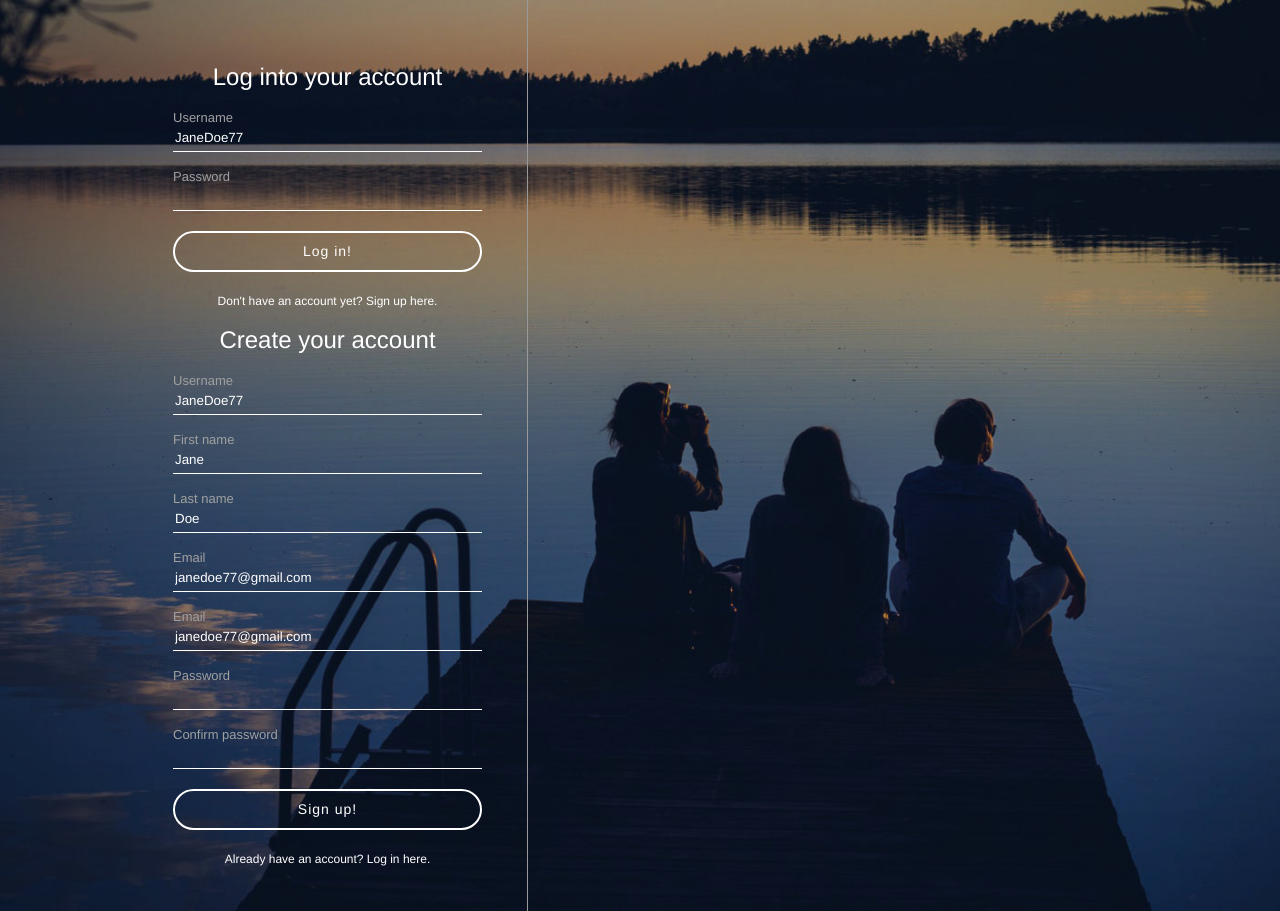
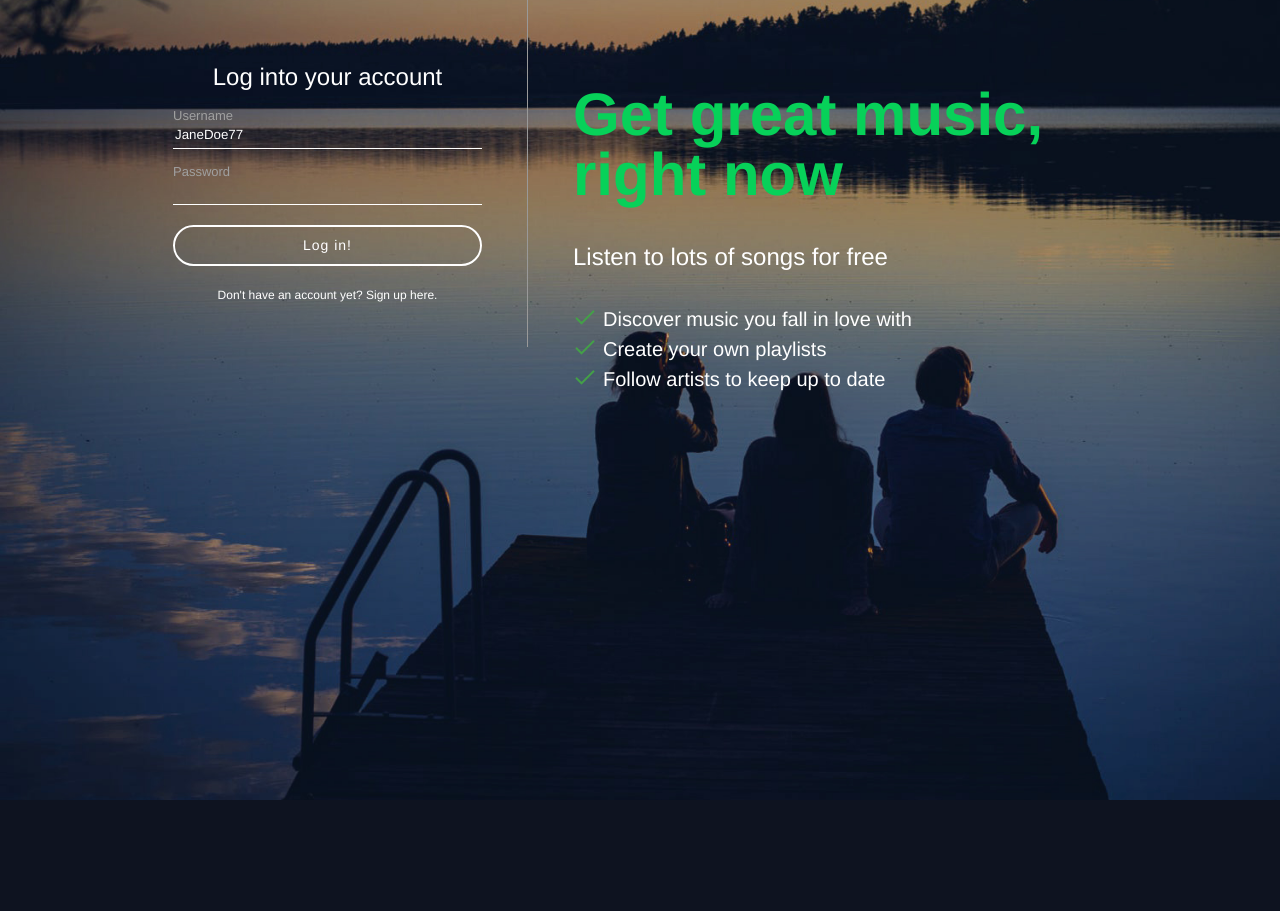
Before and after one commit to AmaMidzu/Spotify-clone, a PHP site: page /register.php in a window 1280 px wide. After the commit the page ends 800 px from the top, so only its background shows below. Run offline with PHP 8.4, Linux system fonts and the light colour scheme.

Commit message:
Show relevant form and add more content

```diff
--- a/assets/css/register.css
+++ b/assets/css/register.css
@@ -78,6 +78,7 @@ html, body {
   color: #a0a0a0;
   font-size: 13px;
   margin-top: 15px;
+  display: block;
 }
 
 #inputContainer button {
@@ -100,8 +101,46 @@ html, body {
 .hasAccountText span {
   font-weight: bold;
   font-size: 12px;
+  cursor: pointer;
 }
 
 .hasAccountText {
   text-align: center;
 }
+
+#registerForm,
+#loginForm {
+  display: none;
+}
+
+#loginText {
+  padding: 45px;
+  display: table-cell;
+}
+
+#loginText h1 {
+  color: #07d159;
+  font-size: 60px;
+  font-weight: bold;
+}
+
+#loginText h2 {
+  margin: 35px 0;
+}
+
+#loginText ul {
+  padding: 0;
+}
+
+#loginText li {
+  font-size: 20px;
+  list-style-type: none;
+  padding: 5px 30px;
+  background: url(../images/icons/checkmark.png) no-repeat 0 0;
+}
+
+#inputContainer .errorMessage {
+  color: #07d159;
+  font-size: 12px;
+  display: block;
+}
--- a/register.php
+++ b/register.php
@@ -26,6 +26,24 @@
     <script src="assets/js/register.js"></script>
   </head>
   <body>
+    <?php
+      if (isset($_POST['registerButton'])) {
+        echo '<script>
+          $(document).ready(function() {
+            $("#loginForm").hide();
+            $("#registerForm").show();
+          });
+        </script>';
+      } else {
+        echo '<script>
+          $(document).ready(function() {
+            $("#loginForm").show();
+            $("#registerForm").hide();
+          });
+        </script>';
+      }
+     ?>
+
     <div id="background">
       <div id="loginContainer">
         <div id="inputContainer">
@@ -35,7 +53,7 @@
               <!-- Shows this error even when the issue comes from somewhere else like a typo in the code-->
               <?php echo $account->getError(Constants::$loginFailed); ?>
               <label for="loginUsername">Username</label>
-              <input type="text" id="loginUsername" name="loginUsername" placeholder="JaneDoe77" required>
+              <input type="text" id="loginUsername" name="loginUsername" placeholder="JaneDoe77" value="<?php getInputValue('loginUsername') ?>" required>
             </p>
             <p>
               <label for="loginPassword">Password</label>
@@ -103,6 +121,16 @@
 
           </form>
         </div>
+
+        <div id="loginText">
+          <h1>Get great music, right now</h1>
+          <h2>Listen to lots of songs for free</h2>
+          <ul>
+            <li>Discover music you fall in love with</li>
+            <li>Create your own playlists</li>
+            <li>Follow artists to keep up to date</li>
+          </ul>
+        </div>
       </div>
     </div>
   </body>
```
Also changed, not shown: assets/images/icons/checkmark.png (added).
